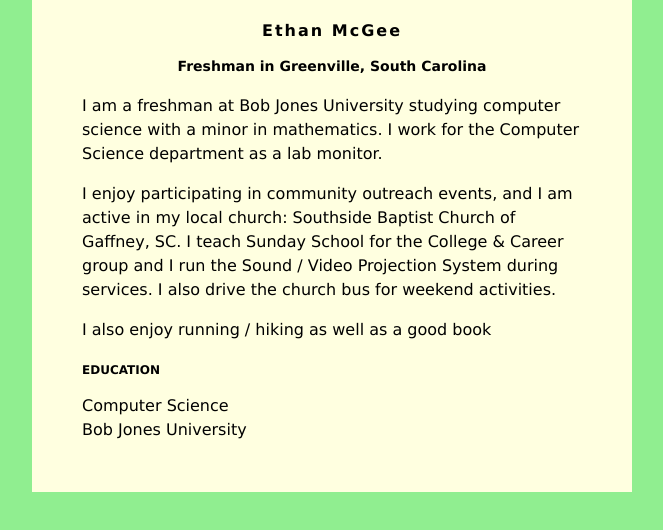
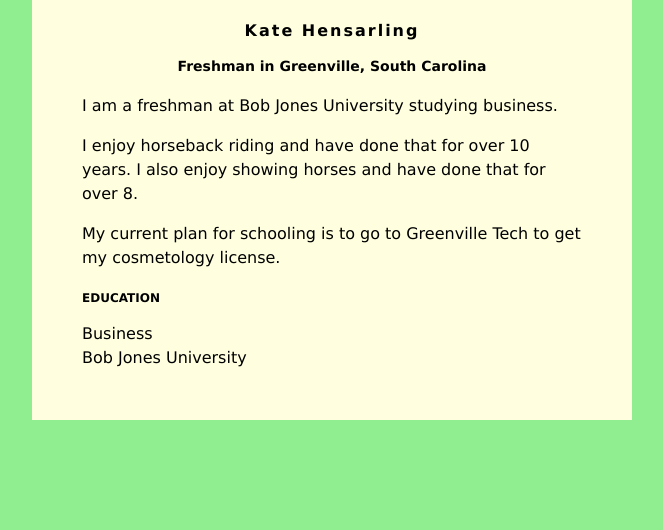
Before and after one commit to khens867/khens867.github.io, a plain HTML site: page index.html in a window 1280 px wide. Shown: the whole page, without its empty margins (308-971 px from the left). Drawn offline with Linux system fonts and the light colour scheme.

Commit message:
Update index.html

```diff
--- a/index.html
+++ b/index.html
@@ -30,19 +30,19 @@ h3 {
 </head>
 <body>
     <div id="content">
-        <h1>Ethan McGee</h1>
+        <h1>Kate Hensarling</h1>
         <h2>Freshman in Greenville, South Carolina</h2>
 
-         <p>I am a freshman at Bob Jones University studying computer science with a minor in mathematics. I work for the Computer Science department as a lab monitor.</p>
+         <p>I am a freshman at Bob Jones University studying business.</p>
          <p>
-            I enjoy participating in community outreach events, and I am active in my local church: Southside Baptist Church of Gaffney, SC.  I teach Sunday School for the College &amp; Career group and I run the Sound / Video Projection System during services.  I also drive the church bus for weekend activities.
+            I enjoy horseback riding and have done that for over 10 years. I also enjoy showing horses and have done that for over 8.
          </p>
          <p>
-            I also enjoy running / hiking as well as a good book
+            My current plan for schooling is to go to Greenville Tech to get my cosmetology license.
          </p>
 
         <h3>EDUCATION</h3>
-        Computer Science<br>
+        Business<br>
         Bob Jones University
     </div>
 
```
